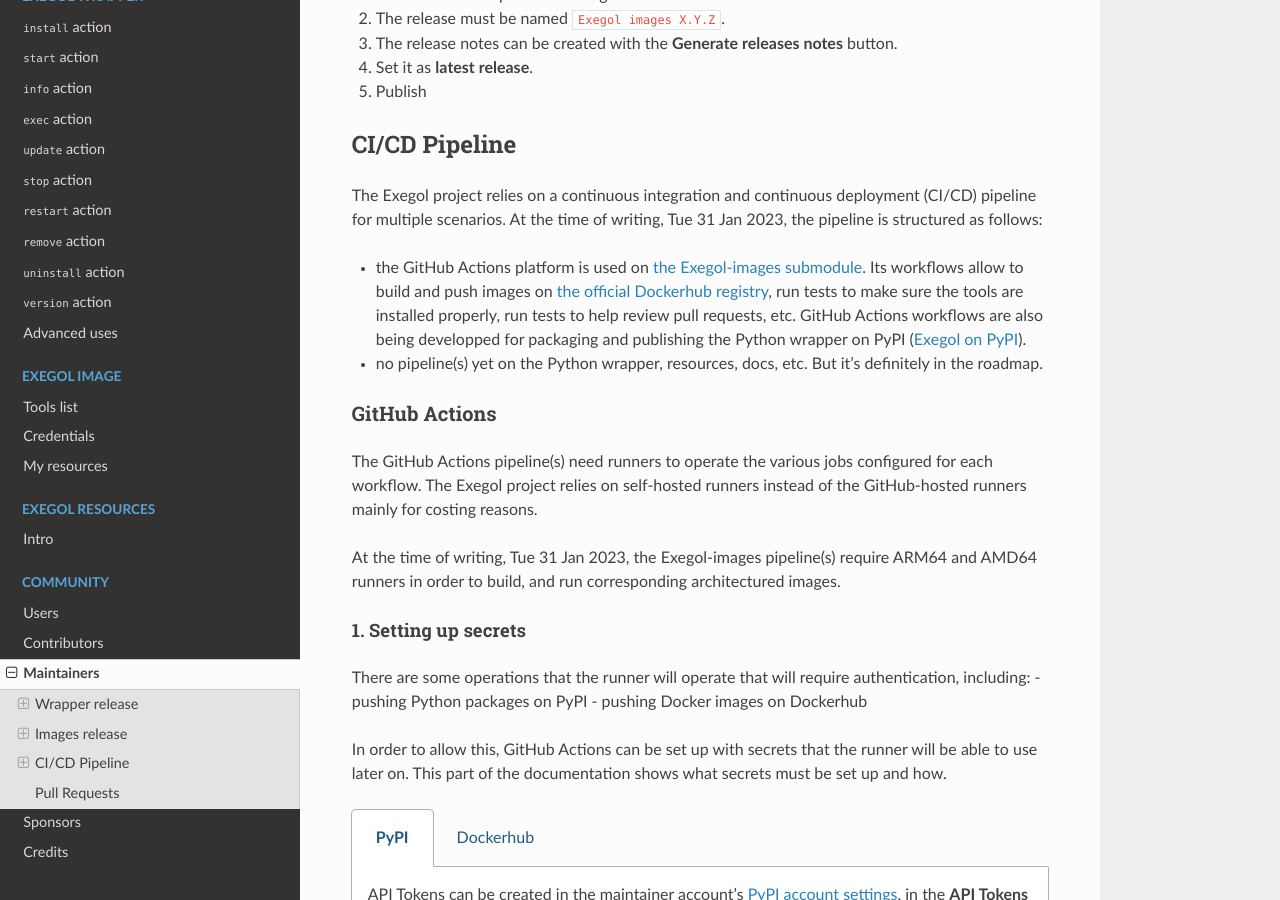
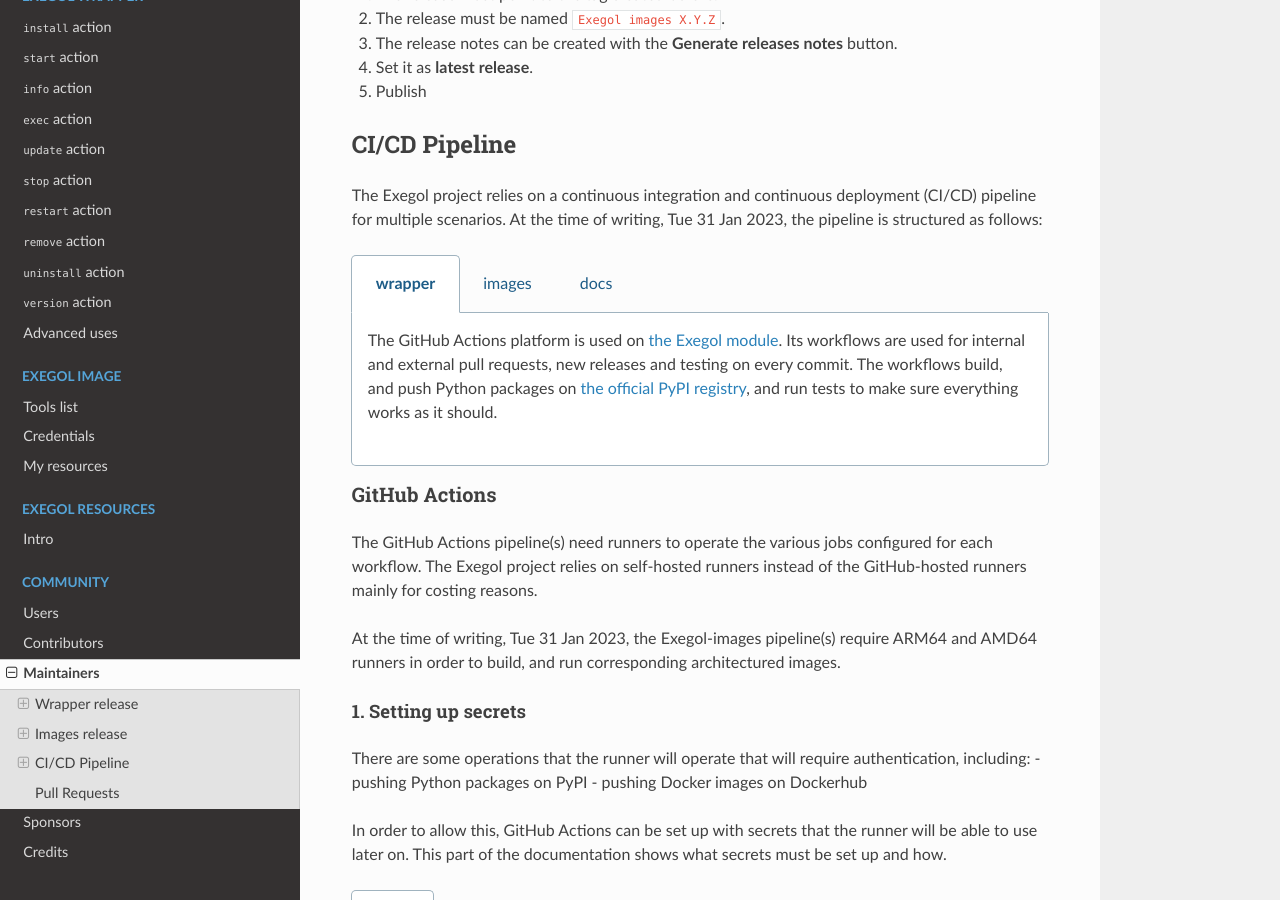
Before and after one commit to ThePorgs/Exegol-docs, a Sphinx documentation site: the page built from source/community/maintainers.rst, in a window 1280 px wide and 900 px high, scrolled down 4755 px. Built offline with Sphinx 7.4.7 and the Read the Docs theme 2.0.0, drawn with Linux system fonts in a browser that asks for light colours.

Commit message:
Adding images pipelines doc

```diff
--- a/source/community/maintainers.rst
+++ b/source/community/maintainers.rst
@@ -194,8 +194,24 @@
 
 The Exegol project relies on a continuous integration and continuous deployment (CI/CD) pipeline for multiple scenarios. At the time of writing, Tue 31 Jan 2023, the pipeline is structured as follows:
 
-* the GitHub Actions platform is used on :doc:`the Exegol-images submodule </the-exegol-project/docker-images>`. Its workflows allow to build and push images on `the official Dockerhub registry <https://hub.docker.com/repository/docker/nwodtuhs/exegol>`_, run tests to make sure the tools are installed properly, run tests to help review pull requests, etc. GitHub Actions workflows are also being developped for packaging and publishing the Python wrapper on PyPI (`Exegol on PyPI <https://pypi.org/project/Exegol>`_).
-* no pipeline(s) yet on the Python wrapper, resources, docs, etc. But it's definitely in the roadmap.
+..  tabs::
+
+    ..  tab:: wrapper
+
+        The GitHub Actions platform is used on :doc:`the Exegol module </the-exegol-project/python-wrapper>`. Its workflows are used for internal and external pull requests, new releases and testing on every commit. The workflows build, and push Python packages on `the official PyPI registry <https://pypi.org/project/Exegol/>`_, and run tests to make sure everything works as it should.
+
+    ..  tab:: images
+
+        The GitHub Actions platform is used on :doc:`the Exegol-images submodule </the-exegol-project/docker-images>`. Its workflows allow to build and push images on `the official Dockerhub registry <https://hub.docker.com/repository/docker/nwodtuhs/exegol>`_, run tests to make sure the tools are installed properly, automatically export tools list to the documentaiton, run tests to help review pull requests, etc.
+
+        .. image:: /assets/gh_pipelines.png
+            :align: center
+            :alt: Pipelines (GitHub)
+
+    ..  tab:: docs
+
+        The GitHub Actions platform is used for the documentation you're reading. Its workflows are used to build on every commit to make sure everything works as it should, but also automatically merge changes between the various branches in order to help with development.
+
 
 GitHub Actions
 --------------
```
Also changed, not shown: source/assets/gh_pipelines.png (added), 1 other file.
